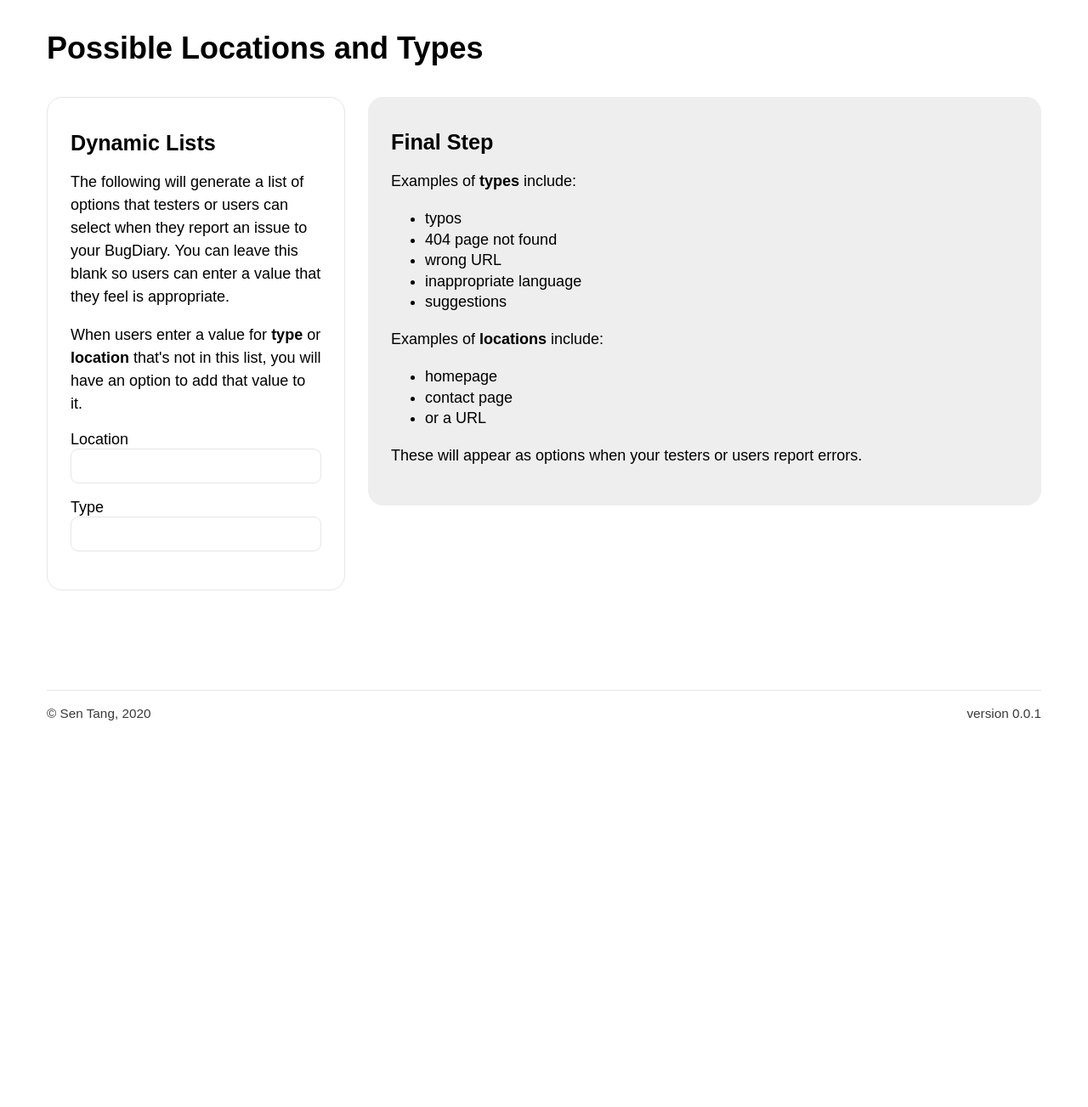
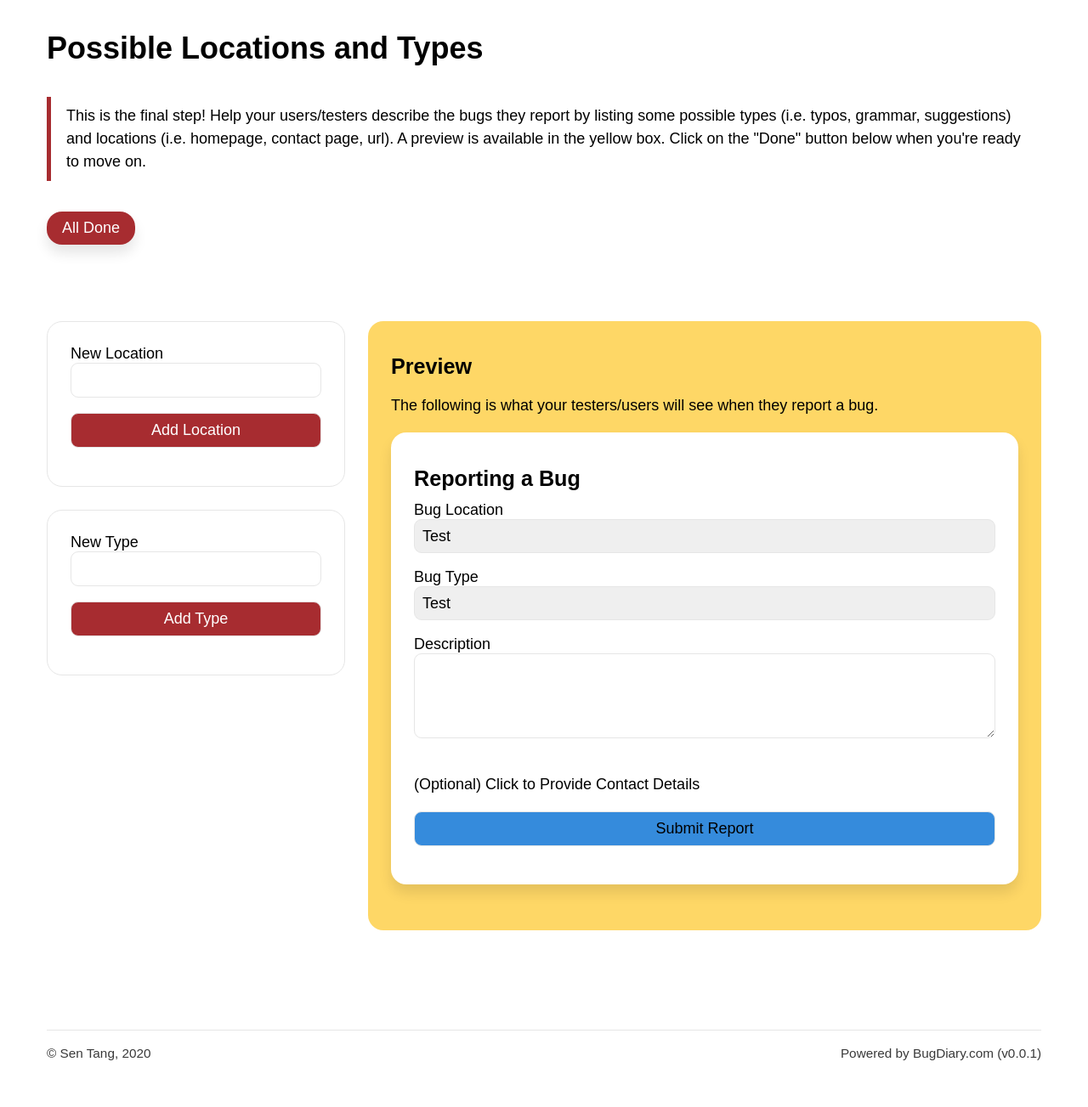
Before and after one commit to daryl-sen/bugdiary, a Flask app: page /projects/1/location_and_type in a window 1280 px wide. Shown: the part 104-1407 px from the top of the page at 85% size. Before the commit the page ends 952 px from the top, so only its background shows below. Run offline with Flask 2, Linux system fonts and the light colour scheme.

Commit message:
basic forms done

```diff
--- a/application/models.py
+++ b/application/models.py
@@ -69,6 +69,7 @@ class Project_settings(db.Model):
     # PREFERENCES
     per_page = db.Column(db.Integer)
     visibility = db.Column(db.Integer)
+    allow_suggestions = db.Column(db.Integer)
 
     # AS CHILD
     project = db.Column(db.Integer, db.ForeignKey('projects.id')) #linked
--- a/application/projects/forms.py
+++ b/application/projects/forms.py
@@ -15,7 +15,8 @@ class project_form(FlaskForm):
     #preferences
     access_code = StringField()
     per_page = IntegerField()
-    visibility = BooleanField()
+    visibility = BooleanField("Other users can find this BugDiary in search")
+    allow_suggestions = BooleanField("Allow testers/users to suggest additional types and locations")
 
     create = SubmitField('Create BugDiary')
     edit = SubmitField('Edit BugDiary')
--- a/application/projects/templates/projects/create.html
+++ b/application/projects/templates/projects/create.html
@@ -20,6 +20,8 @@
                 <h3>Basic Preferences</h3>
                 {{ form.per_page.label }}{{ form.per_page }}
                 {{ form.access_code.label }}{{ form.access_code(placeholder = "(Optional)") }}
+                {{ form.allow_suggestions }}
+                {{ form.allow_suggestions.label }} <br>
                 {{ form.visibility }}
                 {{ form.visibility.label }}
                 <div class="spacer-medium"></div>
--- a/application/projects/templates/projects/location_and_type.html
+++ b/application/projects/templates/projects/location_and_type.html
@@ -1,61 +1,59 @@
 {% set webtitle = "Bug Locations and Types" %}
 {% extends 'confined.html' %}
 
+{% block main %}
 
-{% block main %}
 <h1>Possible Locations and Types</h1>
+<p class="border-left-accent">
+    This is the final step! Help your users/testers describe the bugs they report by listing some possible types (i.e. typos, grammar, suggestions) and locations (i.e. homepage, contact page, url). A preview is available in the yellow box. Click on the "Done" button below when you're ready to move on.
+</p>
+<a href="" class="button-primary rounded shadowed">All Done</a>
+<!-- <p class="border-left-accent">
+    Users/testers can manually enter a value that's not listed here.
+</p> -->
+<div class="spacer-medium"></div>
 <div class="main-aside-reversed">
     <main>
-        <div class="rounded lined block">
-            <form method="post">
-                <h3>Dynamic Lists</h3>
-                <p>
-                    The following will generate a list of options that testers or users can select when they report an issue to your BugDiary. You can leave this blank so users can enter a value that they feel is appropriate.
-                </p>
-                <p>
-                    When users enter a value for <b>type</b> or <b>location</b> that's not in this list, you will have an option to add that value to it.
-                </p>
-
-                {{ form.hidden_tag() }}
-
-
-                {% for location in form.bug_locations %}
-                {{ location.label }}
-                {{ location }}
-                {% endfor %}
-
-                {% for location in form.bug_types %}
-                {{ location.label }}
-                {{ location }}
-                {% endfor %}
-
+        <div>
+            <form method="post" class="lined block rounded">
+                <label for="">New Location</label>
+                <input type="text">
+                <button type="button" class="button-primary">Add Location</button>
+            </form>
+            <form method="post" class="lined block rounded">
+                <label for="">New Type</label>
+                <input type="text">
+                <button type="button" class="button-primary">Add Type</button>
             </form>
         </div>
     </main>
     <aside>
-        <div class="block rounded bg-gray">
-            <h3>Final Step</h3>
-            <p>
-                Examples of <b>types</b> include:
-            </p>
-            <ul>
-                <li>typos</li>
-                <li>404 page not found</li>
-                <li>wrong URL</li>
-                <li>inappropriate language</li>
-                <li>suggestions</li>
-            </ul>
-            <p>
-                Examples of <b>locations</b> include:
-            </p>
-            <ul>
-                <li>homepage</li>
-                <li>contact page</li>
-                <li>or a URL</li>
-            </ul>
-            <p>
-                These will appear as options when your testers or users report errors.
-            </p>
+        <div class="block rounded bg-yellow">
+            <h3>Preview</h3>
+            <p>The following is what your testers/users will see when they report a bug.</p>
+            <div class="bg-white rounded shadowed block" id="preview">
+                <h3>Reporting a Bug</h3>
+                <label>Bug Location</label>
+                <select>
+                    <option value="">Test</option>
+                </select>
+                <label>Bug Type</label>
+                <select>
+                    <option value="">Test</option>
+                </select>
+                <label>Description</label>
+                <textarea></textarea>
+                <p>
+                    <a onClick="toggleElement('form-contact')">(Optional) Click to Provide Contact Details</a>
+                </p>
+                <div id="form-contact" class="hidden block bg-gray rounded">
+                    <label>Name</label>
+                    <input type="text">
+                    <label>Email</label>
+                    <input type="text" placeholder="(Optional)">
+                </div>
+                <button type="button" class="button-secondary">Submit Report</button>
+            </div>
         </div>
     </aside>
 </div>
--- a/application/projects/views.py
+++ b/application/projects/views.py
@@ -39,6 +39,32 @@ def delete(project_name):
 
 
 
+@projects.route('/<string:project_name>/blog')
+def blog(project_name):
+    return render_template('dashboard.html')
+
+
+
+
+
+@projects.route('/<string:project_name>/blog/new_post')
+def new_post(project_name):
+    return render_template('dashboard.html')
+
+
+
+
+
+
+@projects.route('/<string:project_name>/blog/edit_post')
+def edit_post(project_name):
+    return render_template('dashboard.html')
+
+
+
+
+
+
 @projects.route('/create')
 def create():
     form = project_form()
--- a/application/static/css/unilay5.css
+++ b/application/static/css/unilay5.css
@@ -493,7 +493,8 @@ input[type=number],
 input[type=submit],
 input[type=password],
 select,
-textarea {
+textarea,
+button[type=button] {
   font-size: 1em;
   padding: 0.5em;
   -webkit-appearance: none;
--- a/application/static/css/unilay5.scss
+++ b/application/static/css/unilay5.scss
@@ -598,7 +598,8 @@ input[type='number'],
 input[type='submit'],
 input[type='password'],
 select,
-textarea {
+textarea,
+button[type='button'] {
   font-size: 1em;
   padding: 0.5em;
   -webkit-appearance: none;
--- a/application/templates/base.html
+++ b/application/templates/base.html
@@ -37,7 +37,7 @@
         &copy; Sen Tang, 2020
       </div>
       <div id="version">
-        version {{version}}
+        Powered by BugDiary.com (v{{ version }})
       </div>
     </footer>
   </body>
```
Also changed, not shown: 1 other file.
